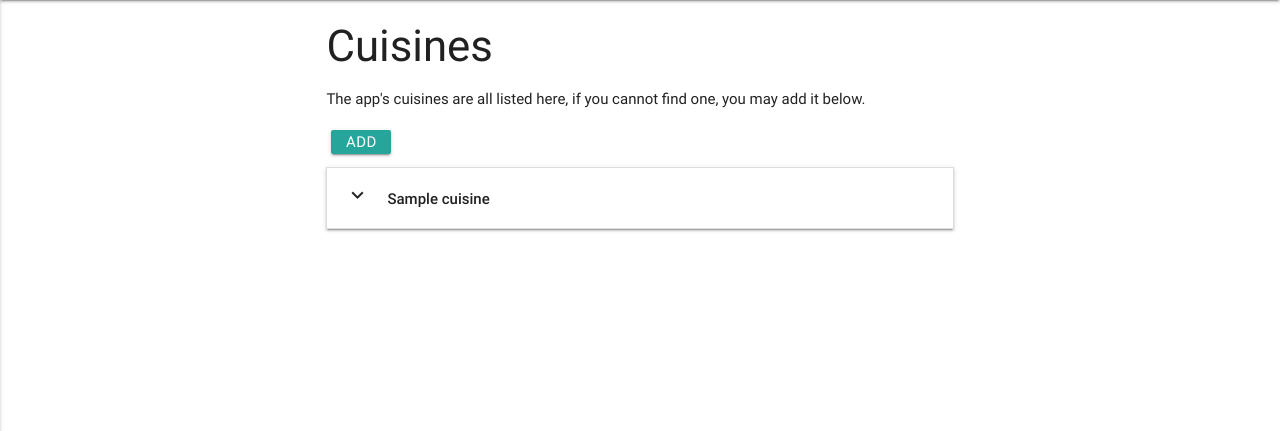
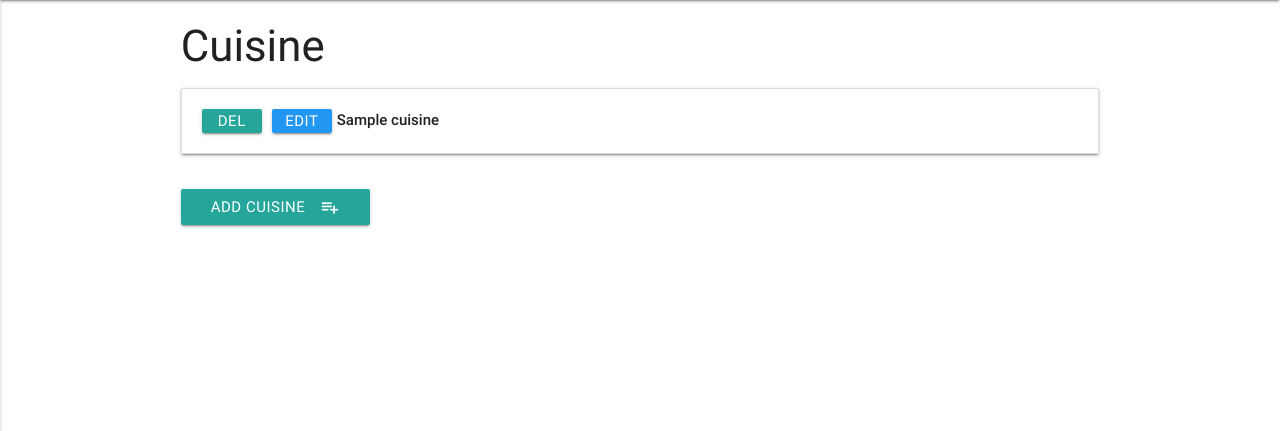
Before and after one commit to jayabidwai96/cookbook2020, a Flask app: template templates/cuisines.html in a window 1280 px wide. Shown: the part 64-495 px from the top of the page. Run offline with Flask 2, Linux system fonts and the light colour scheme; the template is opened without the code that fills it: most values are stand-ins (such as "Sample title", 1, 10 or a date in 2020); some libraries are stand-ins or nearby versions.

Commit message:
updated cuisines.html

```diff
--- a/templates/cuisines.html
+++ b/templates/cuisines.html
@@ -1,45 +1,27 @@
 {% extends 'base.html'%} {% block content %}
-<div class="container">
-    <h3>Cuisines</h3>
-    <div class="page-explainer">
-        <p>The app's cuisines are all listed here, if you cannot find one, you may add it below. </p>
-    </div>
 
-    <!-- Users can add a cuisine that is not already on the database -->
+<div class="row">
 
-    <a href="{{url_for('add_cuisine')}}" class="waves-effect waves-light btn btn_small">Add Cuisine
-                <i class="material-icons right">playlist_add</i>
-                </a>
-
-
+    <h3>Cuisine</h3>
     <ul class="collapsible" data-collapsible="accordion">
         {% for cuisine in cuisines %}
         <li>
             <div class="collapsible-header">
-                <div class="col-xs-1">
-                    <i class="material-icons">expand_more</i>
-                </div>
+                <a href="{{url_for('delete_cuisine', cuisine_id=cuisine._id)}}" class="waves-effect waves-light btn btn_small">Del</a>
+                <a href="{{url_for('edit_cuisine', cuisine_id=cuisine._id)}}" class="waves-effect waves-light btn btn_small blue">Edit</a>
 
-                <div class="task_header col-xs-11">
+                <div class="task_header">
                     <strong>{{cuisine.cuisine_name}}</strong>
-                </div>
-            </div>
-            <!-- Collapsible body show cuisine description, no need for a full page to describe one cuisine -->
-            <div class="collapsible-body">
-                <div class="cuisine-description">
-                    {{cuisine.cuisine_description}}
-
-                </div>
-
-                <!-- If user wishes to edit or delete a cuisine they are given these options in a dropdown panel -->
-                <div class="inline_actions update-del-btns">
-                    <a href="{{url_for('delete_cuisine', cuisine_id=cuisine._id)}}" class="waves-effect waves-light btn delete-button btn_small">Delete</a>
-                    <a href="{{url_for('edit_cuisine', cuisine_id=cuisine._id)}}" class="waves-effect waves-light btn btn_small blue">Edit</a>
                 </div>
             </div>
         </li>
         {% endfor %}
+
     </ul>
-
+</div>
+<div class="row">
+    <a href="{{url_for('add_cuisine')}}" class="waves-effect waves-light btn">
+        <i class="material-icons right">playlist_add</i>Add Cuisine
+    </a>
 </div>
 {% endblock %}
--- a/templates/recipe_description.html
+++ b/templates/recipe_description.html
@@ -11,10 +11,10 @@
     </div>
     <div class="inline-details">
         <div class="col-xs-6 col-md-3 no-side-padding">
-            <p>Prep: {{recipe.preparation_time}} mins</p>
+            <p>Preparation time: {{recipe.preparation_time}} mins</p>
         </div>
         <div class="col-xs-6 col-md-3 no-side-padding">
-            <p>Cooking: {{recipe.cooking_time}} mins</p>
+            <p>Cooking time: {{recipe.cooking_time}} mins</p>
         </div>
 
 
```
